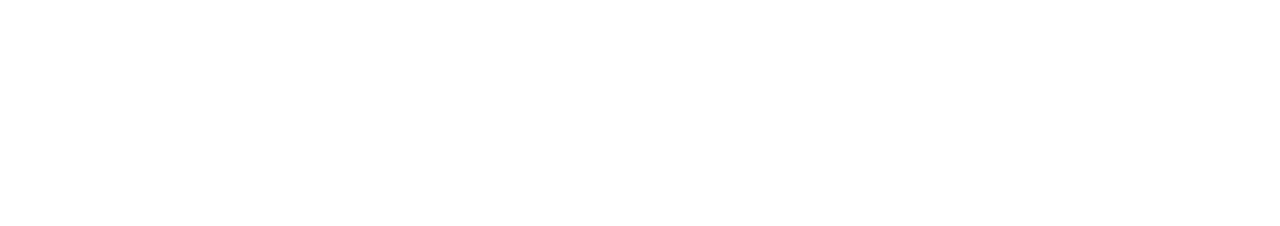
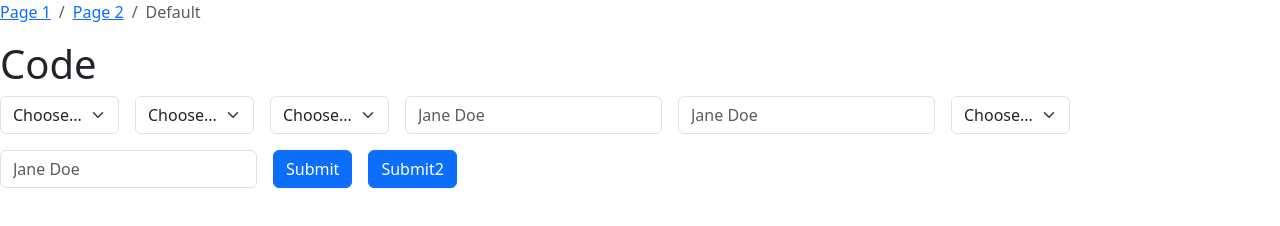
Before and after one commit to bluesky7660/html_test, a plain HTML site: page study_folder/index.html in a window 1280 px wide. Drawn offline with nearby package versions, Linux system fonts and the light colour scheme.

Commit message:
training1

```diff
--- a/study_folder/index.html
+++ b/study_folder/index.html
@@ -4,8 +4,76 @@
     <meta charset="UTF-8">
     <meta name="viewport" content="width=device-width, initial-scale=1.0">
     <title>Document</title>
+    <link href="https://cdn.jsdelivr.net/npm/bootstrap@5.3.3/dist/css/bootstrap.min.css" rel="stylesheet" integrity="sha384-QWTKZyjpPEjISv5WaRU9OFeRpok6YctnYmDr5pNlyT2bRjXh0JMhjY6hW+ALEwIH" crossorigin="anonymous">
 </head>
 <body>
-    <div></div>
+    <div>
+        <nav aria-label="breadcrumb">
+            <ol class="breadcrumb">
+            <li class="breadcrumb-item"><a href="#">Page 1</a></li>
+            <li class="breadcrumb-item"><a href="#">Page 2</a></li>
+            <li class="breadcrumb-item active" aria-current="page">Default</li>
+            </ol>
+        </nav>
+        <h1>Code</h1>
+        <form class="row row-cols-lg-auto g-3 align-items-center">
+
+            <div class="col">
+              <label class="visually-hidden" for="inlineFormSelectPref">Preference</label>
+              <select class="form-select" id="inlineFormSelectPref">
+                <option selected>Choose...</option>
+                <option value="1">One</option>
+                <option value="2">Two</option>
+                <option value="3">Three</option>
+              </select>
+            </div>
+            <div class="col">
+              <label class="visually-hidden" for="inlineFormSelectPref">Preference</label>
+              <select class="form-select" id="inlineFormSelectPref">
+                <option selected>Choose...</option>
+                <option value="1">One</option>
+                <option value="2">Two</option>
+                <option value="3">Three</option>
+              </select>
+            </div>
+            <div class="col">
+              <label class="visually-hidden" for="inlineFormSelectPref">Preference</label>
+              <select class="form-select" id="inlineFormSelectPref">
+                <option selected>Choose...</option>
+                <option value="1">One</option>
+                <option value="2">Two</option>
+                <option value="3">Three</option>
+              </select>
+            </div>
+            <div class="col">
+              <label class="visually-hidden" for="specificSizeInputName1">Preference</label>
+              <input type="text" class="form-control" id="specificSizeInputName1" placeholder="Jane Doe">
+            </div>
+            <div class="col">
+              <label class="visually-hidden" for="specificSizeInputName2">Preference</label>
+              <input type="text" class="form-control" id="specificSizeInputName2" placeholder="Jane Doe">
+            </div>
+            <div class="col-12">
+                <label class="visually-hidden" for="inlineFormSelectPref">Preference</label>
+                <select class="form-select" id="inlineFormSelectPref">
+                  <option selected>Choose...</option>
+                  <option value="1">One</option>
+                  <option value="2">Two</option>
+                  <option value="3">Three</option>
+                </select>
+            </div>
+            <div class="col">
+                <label class="visually-hidden" for="specificSizeInputName2">Preference</label>
+                <input type="text" class="form-control" id="specificSizeInputName2" placeholder="Jane Doe">
+            </div>
+            <div class="col-12">
+              <button type="submit" class="btn btn-primary">Submit</button>
+            </div>
+            <div class="col-12">
+                <button type="submit" class="btn btn-primary">Submit2</button>
+              </div>
+        </form>
+    </div>
+    <script src="https://cdn.jsdelivr.net/npm/bootstrap@5.3.3/dist/js/bootstrap.bundle.min.js" integrity="sha384-YvpcrYf0tY3lHB60NNkmXc5s9fDVZLESaAA55NDzOxhy9GkcIdslK1eN7N6jIeHz" crossorigin="anonymous"></script>
 </body>
 </html>
```
